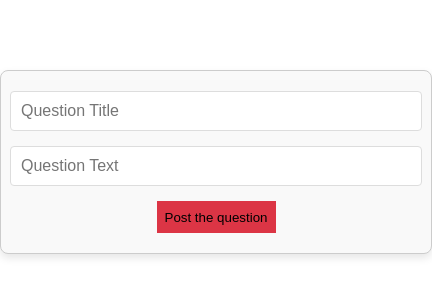
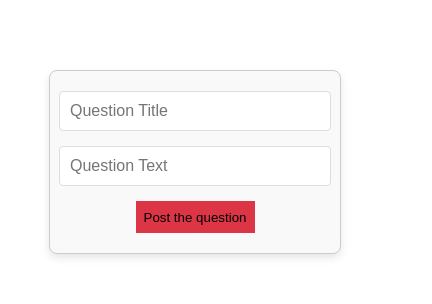
Before and after one commit to ARTEAmvp/CA_Final_Task_Backend, a Next.js app: page /questionpost in a window 390 px wide. Shown: the part 170-474 px from the top of the page, 432 px wide, since content can reach past the window. Built offline with nearby package versions, Linux system fonts and the light colour scheme.

Commit message:
modified question post form max-width in breaking points

```diff
--- a/pages/questionpost/QuestionPost.module.css
+++ b/pages/questionpost/QuestionPost.module.css
@@ -41,10 +41,6 @@
     width: 400px;
 }
 
-.button:disabled {
-    cursor: not-allowed;
-}
-
 .validBtn {
     background-color: #28a745;
 }
@@ -60,3 +56,21 @@
 .invalidBtn:hover {
     background-color: #c82333;
 }
+
+@media screen and (max-width: 700px) {
+    .formWrapper {
+        max-width: 400px;
+    }
+}
+
+@media screen and (max-width: 500px) {
+    .formWrapper {
+        max-width: 250px;
+    }
+}
+
+@media screen and (max-width: 320px) {
+    .formWrapper {
+        max-width: 120px;
+    }
+}
```
